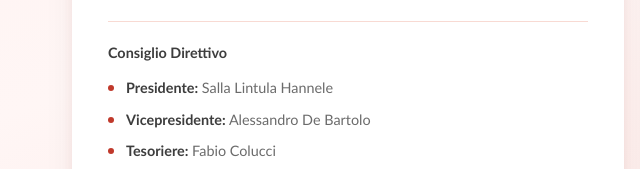
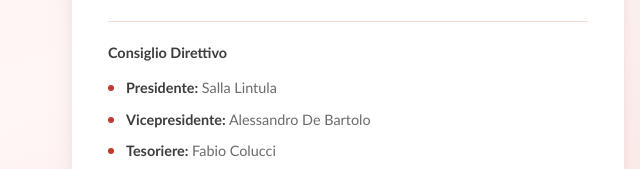
Before and after one commit to jobpoi/associazionestill, a plain HTML site: page index.html in a window 1280 px wide. Shown: the part 2555-2724 px from the top of the page, 0-640 px from the left. Drawn offline with nearby package versions, Linux system fonts and the light colour scheme.

Commit message:
Rimuove secondo nome Hannele dal Presidente

```diff
--- a/index.html
+++ b/index.html
@@ -899,7 +899,7 @@
             <ul style="list-style:none;display:flex;flex-direction:column;gap:10px;">
               <li style="display:flex;align-items:center;gap:12px;">
                 <span style="width:6px;height:6px;border-radius:50%;background:var(--red);flex-shrink:0;"></span>
-                <span style="font-size:0.9rem;color:var(--gray);"><strong style="color:var(--dark);">Presidente:</strong> Salla Lintula Hannele</span>
+                <span style="font-size:0.9rem;color:var(--gray);"><strong style="color:var(--dark);">Presidente:</strong> Salla Lintula</span>
               </li>
               <li style="display:flex;align-items:center;gap:12px;">
                 <span style="width:6px;height:6px;border-radius:50%;background:var(--red);flex-shrink:0;"></span>
```
